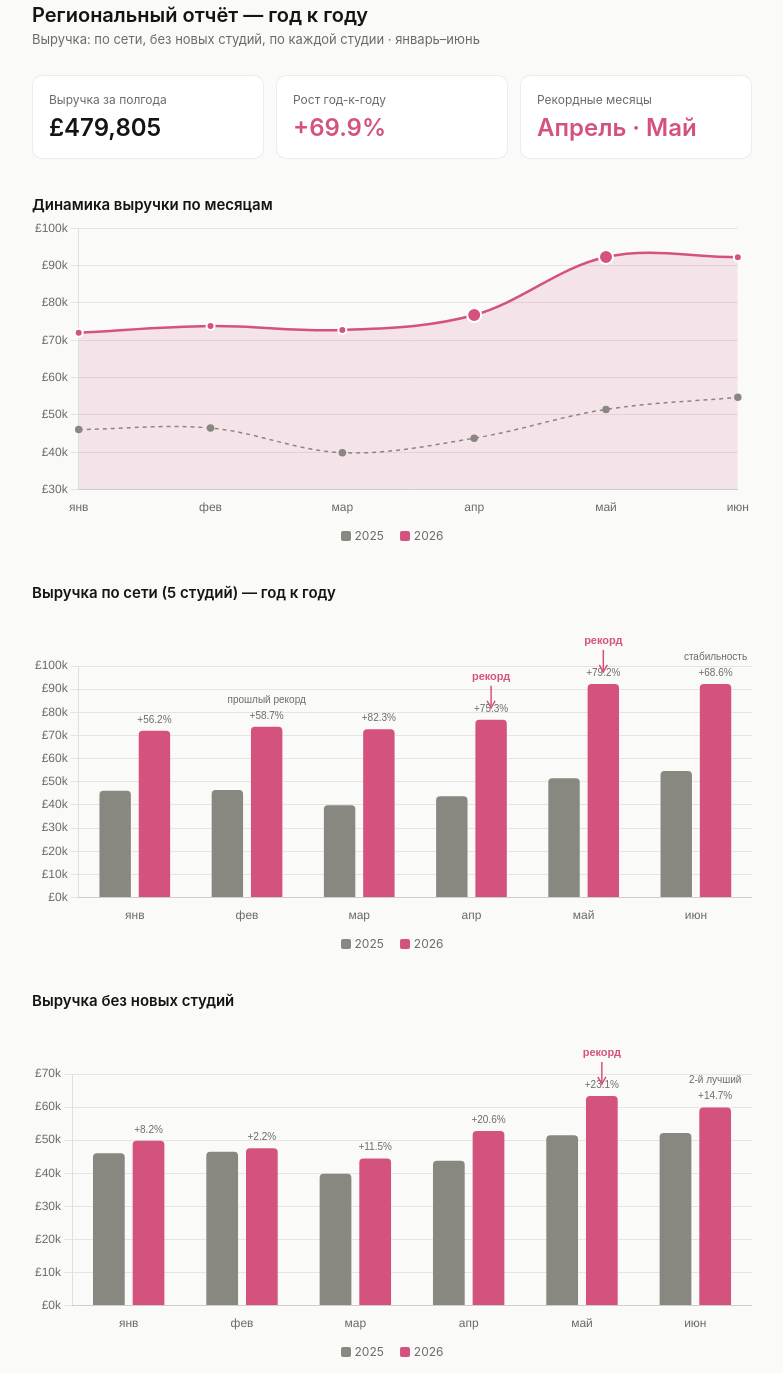
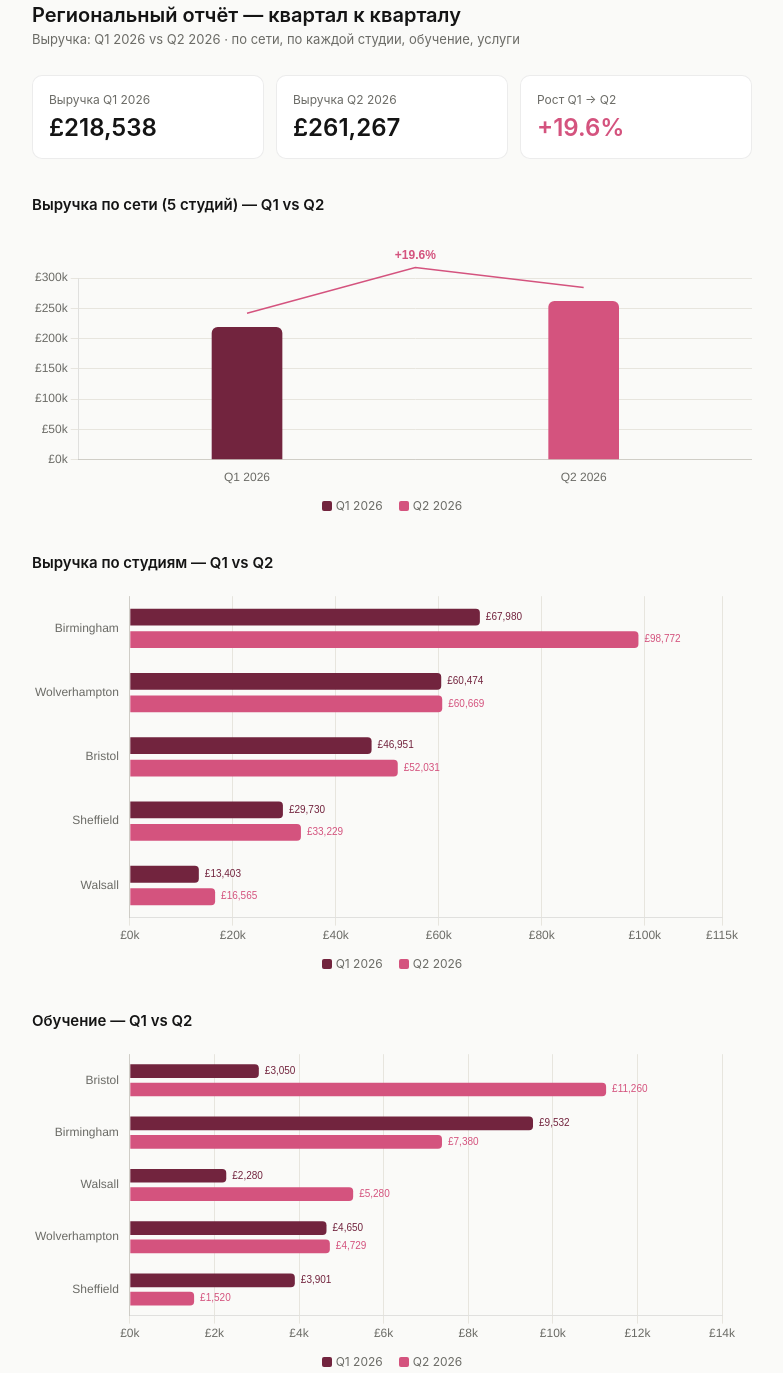
Before and after one commit to miroshnickenko/present_1_, a plain HTML site: page index.html in a window 1280 px wide. Shown: the part 29-1402 px from the top of the page, without its empty margins (248-1031 px from the left). Drawn offline with nearby package versions, Linux system fonts and the light colour scheme.

Commit message:
Update index.html

```diff
--- a/index.html
+++ b/index.html
@@ -3,17 +3,17 @@
 <head>
 <meta charset="UTF-8">
 <meta name="viewport" content="width=device-width, initial-scale=1">
-<title>Региональный отчёт — год к году</title>
+<title>Региональный отчёт — квартал к кварталу</title>
 <style>
   :root{
     --bg:#FAFAF8; --surface:#FFFFFF; --border:rgba(20,20,20,0.08);
     --ink:#141414; --ink-muted:#6B6B66; --grid:#E7E5DE;
-    --gray:#888780; --pink:#D4537E; --danger:#A32D2D; --radius:10px;
+    --wine:#72243E; --pink:#D4537E; --danger:#A32D2D; --radius:10px;
   }
   @media (prefers-color-scheme: dark){
     :root{ --bg:#161514; --surface:#1E1D1B; --border:rgba(255,255,255,0.10);
       --ink:#F2F1EC; --ink-muted:#A7A59C; --grid:#33322E;
-      --gray:#B4B2A9; --pink:#ED93B1; --danger:#F09595; }
+      --wine:#F09595; --pink:#ED93B1; --danger:#F09595; }
   }
   *{box-sizing:border-box;}
   body{margin:0; background:var(--bg); color:var(--ink);
@@ -33,8 +33,7 @@
   section:nth-of-type(1){animation-delay:.3s;} section:nth-of-type(2){animation-delay:.4s;}
   section:nth-of-type(3){animation-delay:.5s;} section:nth-of-type(4){animation-delay:.6s;}
   section:nth-of-type(5){animation-delay:.7s;}
-  h2{font-size:15px; font-weight:600; margin:0 0 4px;}
-  .subtitle{font-size:12px; color:var(--ink-muted); margin:0 0 14px;}
+  h2{font-size:15px; font-weight:600; margin:0 0 14px;}
   .chart-box{position:relative; width:100%;}
   .legend{display:flex; gap:16px; margin-top:10px; font-size:12px; color:var(--ink-muted); justify-content:center;}
   .legend span{display:flex; align-items:center; gap:4px;}
@@ -43,10 +42,8 @@
   th{text-align:left; font-weight:600; color:var(--ink-muted); font-size:12px; padding:8px 6px; border-bottom:0.5px solid var(--border);}
   td{padding:8px 6px; border-bottom:0.5px solid var(--border);}
   td.num{text-align:right; font-variant-numeric:tabular-nums;}
-  tr.negative td.num.growth{color:var(--danger); font-weight:600;}
   tr.best td.num.growth{color:var(--pink); font-weight:600;}
-  tr.new td.num.growth{color:var(--ink-muted); font-style:italic;}
-  footer{font-size:12px; color:var(--ink-muted); border-top:0.5px solid var(--border); padding-top:14px;}
+  tr.flat td.num.growth{color:var(--ink-muted); font-weight:600;}
   @keyframes fadeUp{from{opacity:0; transform:translateY(8px);} to{opacity:1; transform:translateY(0);}}
 </style>
 </head>
@@ -54,81 +51,80 @@
 <div class="wrap">
 
   <header>
-    <h1>Региональный отчёт — год к году</h1>
-    <p>Выручка: по сети, без новых студий, по каждой студии · январь–июнь</p>
+    <h1>Региональный отчёт — квартал к кварталу</h1>
+    <p>Выручка: Q1 2026 vs Q2 2026 · по сети, по каждой студии, обучение, услуги</p>
   </header>
 
   <div class="kpi-row">
     <div class="kpi">
-      <div class="label">Выручка за полгода</div>
-      <div class="value">£479,805</div>
+      <div class="label">Выручка Q1 2026</div>
+      <div class="value">£218,538</div>
     </div>
     <div class="kpi">
-      <div class="label">Рост год-к-году</div>
-      <div class="value accent">+69.9%</div>
+      <div class="label">Выручка Q2 2026</div>
+      <div class="value">£261,267</div>
     </div>
     <div class="kpi">
-      <div class="label">Рекордные месяцы</div>
-      <div class="value accent">Апрель · Май</div>
+      <div class="label">Рост Q1 → Q2</div>
+      <div class="value accent">+19.6%</div>
     </div>
   </div>
 
-  <section id="chart-dynamics">
-    <h2>Динамика выручки по месяцам</h2>
-    <div class="chart-box" style="height:300px;">
-      <canvas id="dynChart" role="img" aria-label="Линейный график динамики выручки по сети по месяцам за 2025 и 2026 год, с выделением рекордных апреля и мая"></canvas>
+  <section id="chart-network">
+    <h2>Выручка по сети (5 студий) — Q1 vs Q2</h2>
+    <div class="chart-box" style="height:260px;">
+      <canvas id="qNetChart" role="img" aria-label="Сравнение суммарной выручки по сети за квартал 1 и квартал 2 2026 года, рост 19.6 процента"></canvas>
     </div>
     <div class="legend">
-      <span><span class="swatch" style="background:var(--gray)"></span>2025</span>
-      <span><span class="swatch" style="background:var(--pink)"></span>2026</span>
-    </div>
-  </section>
-
-  <section id="chart-network">
-    <h2>Выручка по сети (5 студий) — год к году</h2>
-    <div class="chart-box" style="height:320px;">
-      <canvas id="revChart" role="img" aria-label="Выручка по сети по месяцам 2025 и 2026 года"></canvas>
-    </div>
-    <div class="legend">
-      <span><span class="swatch" style="background:var(--gray)"></span>2025</span>
-      <span><span class="swatch" style="background:var(--pink)"></span>2026</span>
-    </div>
-  </section>
-
-  <section id="chart-organic">
-    <h2>Выручка без новых студий</h2>
-    <div class="chart-box" style="height:320px;">
-      <canvas id="orgChart" role="img" aria-label="Выручка без новых студий по месяцам 2025 и 2026 года"></canvas>
-    </div>
-    <div class="legend">
-      <span><span class="swatch" style="background:var(--gray)"></span>2025</span>
-      <span><span class="swatch" style="background:var(--pink)"></span>2026</span>
+      <span><span class="swatch" style="background:var(--wine)"></span>Q1 2026</span>
+      <span><span class="swatch" style="background:var(--pink)"></span>Q2 2026</span>
     </div>
   </section>
 
   <section id="chart-studios">
-    <h2>Выручка по студиям — год к году</h2>
+    <h2>Выручка по студиям — Q1 vs Q2</h2>
     <div class="chart-box" style="height:360px;">
-      <canvas id="studioChart" role="img" aria-label="Выручка по каждой студии за первое полугодие, 2025 против 2026"></canvas>
+      <canvas id="qStudioChart" role="img" aria-label="Выручка по каждой студии, сравнение квартал 1 и квартал 2 2026 года"></canvas>
     </div>
     <div class="legend">
-      <span><span class="swatch" style="background:var(--gray)"></span>2025</span>
-      <span><span class="swatch" style="background:var(--pink)"></span>2026</span>
+      <span><span class="swatch" style="background:var(--wine)"></span>Q1 2026</span>
+      <span><span class="swatch" style="background:var(--pink)"></span>Q2 2026</span>
+    </div>
+  </section>
+
+  <section id="chart-training">
+    <h2>Обучение — Q1 vs Q2</h2>
+    <div class="chart-box" style="height:300px;">
+      <canvas id="trainingQoqChart" role="img" aria-label="Выручка от обучения по студиям, сравнение квартал 1 и квартал 2 2026 года"></canvas>
+    </div>
+    <div class="legend">
+      <span><span class="swatch" style="background:var(--wine)"></span>Q1 2026</span>
+      <span><span class="swatch" style="background:var(--pink)"></span>Q2 2026</span>
+    </div>
+  </section>
+
+  <section id="chart-services">
+    <h2>Услуги — Q1 vs Q2</h2>
+    <div class="chart-box" style="height:300px;">
+      <canvas id="servicesQoqChart" role="img" aria-label="Выручка от услуг по студиям, сравнение квартал 1 и квартал 2 2026 года"></canvas>
+    </div>
+    <div class="legend">
+      <span><span class="swatch" style="background:var(--wine)"></span>Q1 2026</span>
+      <span><span class="swatch" style="background:var(--pink)"></span>Q2 2026</span>
     </div>
   </section>
 
   <section id="growth-table">
-    <h2>Рост по студиям</h2>
+    <h2>Рост по студиям, Q1 → Q2</h2>
     <table>
-      <tr><th>Студия</th><th style="text-align:right">2025</th><th style="text-align:right">2026</th><th style="text-align:right">Рост</th></tr>
-      <tr class="best"><td>Wolverhampton</td><td class="num">£89,020</td><td class="num">£121,143</td><td class="num growth">+36.1%</td></tr>
-      <tr><td>Birmingham</td><td class="num">£146,601</td><td class="num">£166,752</td><td class="num growth">+13.7%</td></tr>
-      <tr class="new"><td>Bristol</td><td class="num">£2,510</td><td class="num">£98,983</td><td class="num growth">новая студия</td></tr>
-      <tr class="new"><td>Sheffield</td><td class="num">£0</td><td class="num">£62,959</td><td class="num growth">новая студия</td></tr>
-      <tr class="negative"><td>Walsall</td><td class="num">£44,296</td><td class="num">£29,968</td><td class="num growth">-32.3%</td></tr>
+      <tr><th>Студия</th><th style="text-align:right">Q1 2026</th><th style="text-align:right">Q2 2026</th><th style="text-align:right">Рост</th></tr>
+      <tr class="best"><td>Birmingham</td><td class="num">£67,980</td><td class="num">£98,772</td><td class="num growth">+45.3%</td></tr>
+      <tr><td>Walsall</td><td class="num">£13,403</td><td class="num">£16,565</td><td class="num growth">+23.6%</td></tr>
+      <tr><td>Sheffield</td><td class="num">£29,730</td><td class="num">£33,229</td><td class="num growth">+11.8%</td></tr>
+      <tr><td>Bristol</td><td class="num">£46,951</td><td class="num">£52,031</td><td class="num growth">+10.8%</td></tr>
+      <tr class="flat"><td>Wolverhampton</td><td class="num">£60,474</td><td class="num">£60,669</td><td class="num growth">+0.3%</td></tr>
     </table>
   </section>
-
 
 </div>
 
@@ -136,145 +132,61 @@
 <script>
 (function(){
 var isDark = matchMedia('(prefers-color-scheme: dark)').matches;
-var gray = isDark ? '#B4B2A9' : '#888780';
+var wine = isDark ? '#F09595' : '#72243E';
 var pink = isDark ? '#ED93B1' : '#D4537E';
 var grid = isDark ? '#33322E' : '#E7E5DE';
 var textColor = isDark ? '#A7A59C' : '#6B6B66';
 
-var accentRed = pink;
+function growthPlugin(label){
+  return {
+    id: 'growthAnnotation',
+    afterDatasetsDraw: function(chart){
+      var ctx = chart.ctx;
+      var meta = chart.getDatasetMeta(0);
+      var b1 = meta.data[0], b2 = meta.data[1];
+      if(!b1||!b2) return;
+      var midX = (b1.x + b2.x)/2;
+      var topY = Math.min(b1.y, b2.y) - 34;
+      ctx.save();
+      ctx.strokeStyle = pink; ctx.fillStyle = pink; ctx.lineWidth = 1.5;
+      ctx.beginPath();
+      ctx.moveTo(b1.x, b1.y-14); ctx.lineTo(midX, topY); ctx.lineTo(b2.x, b2.y-14);
+      ctx.stroke();
+      ctx.font = '600 12px sans-serif'; ctx.textAlign='center';
+      ctx.fillText(label, midX, topY-8);
+      ctx.restore();
+    }
+  };
+}
 
-// --- Dynamics chart: pretty trend line, 2025 vs 2026 ---
-var dyn2025 = [46084.31,46497.00,39886.50,43766.50,51479.50,54713.20];
-var dyn2026 = [72004.75,73804.25,72729.40,76744.40,92275.40,92247.15];
-
-new Chart(document.getElementById('dynChart'), {
-  type:'line',
-  data:{ labels:['янв','фев','мар','апр','май','июн'],
-    datasets:[
-      { label:'2025', data:dyn2025, borderColor:gray, backgroundColor:'transparent',
-        borderWidth:1.5, borderDash:[4,4], pointRadius:3, pointBackgroundColor:gray,
-        tension:0.35, fill:false },
-      { label:'2026', data:dyn2026, borderColor:accentRed, backgroundColor:accentRed+'22',
-        borderWidth:2.5, pointRadius:[4,4,4,7,7,4], pointBackgroundColor:accentRed,
-        pointBorderColor: isDark ? '#1E1D1B' : '#FFFFFF', pointBorderWidth:2,
-        tension:0.35, fill:true }
-    ]},
-  options:{ responsive:true, maintainAspectRatio:false,
-    animation:{duration:1000, easing:'easeOutQuart'},
+// --- Chart 1: Network Q1 vs Q2 ---
+new Chart(document.getElementById('qNetChart'), {
+  type: 'bar',
+  data: {
+    labels: ['Q1 2026','Q2 2026'],
+    datasets: [{ data: [218538.40,261266.95], backgroundColor:[wine,pink], borderRadius:6, barThickness:70 }]
+  },
+  options: {
+    responsive:true, maintainAspectRatio:false,
+    layout:{padding:{top:50}},
+    animation:{duration:900,easing:'easeOutQuart'},
     plugins:{legend:{display:false}},
     scales:{
-      y:{grid:{color:grid}, ticks:{color:textColor, callback:function(v){return '£'+(v/1000).toFixed(0)+'k';}}},
+      y:{grid:{color:grid}, ticks:{color:textColor, callback:function(v){return '£'+(v/1000)+'k';}}},
       x:{grid:{display:false}, ticks:{color:textColor}}
-    }}
+    }
+  },
+  plugins:[growthPlugin('+19.6%')]
 });
 
-// --- Chart 1: Network-wide YoY ---
-var net2025 = [46084.31,46497.00,39886.50,43766.50,51479.50,54713.20];
-var net2026 = [72004.75,73804.25,72729.40,76744.40,92275.40,92247.15];
-var netGrowth = net2026.map(function(v,i){ return ((v-net2025[i])/net2025[i]*100).toFixed(1); });
-
-var netPlugin = {
-  id: 'netAnnotations',
-  afterDatasetsDraw: function(chart){
-    var ctx = chart.ctx;
-    var meta = chart.getDatasetMeta(1);
-    netGrowth.forEach(function(g,i){
-      var bar = meta.data[i]; if(!bar) return;
-      ctx.save(); ctx.font='500 10px sans-serif'; ctx.fillStyle=textColor; ctx.textAlign='center';
-      ctx.fillText('+'+g+'%', bar.x, bar.y-8); ctx.restore();
-    });
-    var febBar = meta.data[1];
-    if(febBar){ ctx.save(); ctx.font='500 10px sans-serif'; ctx.fillStyle=textColor; ctx.textAlign='center';
-      ctx.fillText('прошлый рекорд', febBar.x, febBar.y-24); ctx.restore(); }
-    [3,4].forEach(function(i){
-      var bar = meta.data[i]; if(!bar) return;
-      var x=bar.x, y=bar.y;
-      ctx.save(); ctx.strokeStyle=pink; ctx.fillStyle=pink; ctx.lineWidth=1.5;
-      ctx.beginPath(); ctx.moveTo(x,y-34); ctx.lineTo(x,y-14); ctx.stroke();
-      ctx.beginPath(); ctx.moveTo(x-4,y-19); ctx.lineTo(x,y-12); ctx.lineTo(x+4,y-19); ctx.stroke();
-      ctx.font='600 11px sans-serif'; ctx.textAlign='center'; ctx.fillText('рекорд', x, y-40);
-      ctx.restore();
-    });
-    var junBar = meta.data[5];
-    if(junBar){ ctx.save(); ctx.font='500 10px sans-serif'; ctx.fillStyle=textColor; ctx.textAlign='center';
-      ctx.fillText('стабильность', junBar.x, junBar.y-24); ctx.restore(); }
-  }
-};
-
-new Chart(document.getElementById('revChart'), {
-  type:'bar',
-  data:{ labels:['янв','фев','мар','апр','май','июн'],
-    datasets:[
-      {label:'2025', data:net2025, backgroundColor:gray, borderRadius:4, barPercentage:0.8, categoryPercentage:0.7},
-      {label:'2026', data:net2026, backgroundColor:pink, borderRadius:4, barPercentage:0.8, categoryPercentage:0.7}
-    ]},
-  options:{ responsive:true, maintainAspectRatio:false, layout:{padding:{top:60}},
-    animation:{duration:900, easing:'easeOutQuart'}, plugins:{legend:{display:false}},
-    scales:{
-      y:{grid:{color:grid}, ticks:{color:textColor, callback:function(v){return '£'+(v/1000).toFixed(0)+'k';}}},
-      x:{grid:{display:false}, ticks:{color:textColor}}
-    }},
-  plugins:[netPlugin]
-});
-
-// --- Chart 2: Organic-only YoY ---
-var org2025 = [46084.31,46497.00,39886.50,43766.50,51479.50,52203.20];
-var org2026 = [49857.00,47531.00,44469.00,52771.00,63353.40,59882.25];
-var orgGrowth = org2026.map(function(v,i){ return ((v-org2025[i])/org2025[i]*100).toFixed(1); });
-
-var orgPlugin = {
-  id: 'orgAnnotations',
-  afterDatasetsDraw: function(chart){
-    var ctx = chart.ctx;
-    var meta = chart.getDatasetMeta(1);
-    orgGrowth.forEach(function(g,i){
-      var bar = meta.data[i]; if(!bar) return;
-      ctx.save(); ctx.font='500 10px sans-serif'; ctx.fillStyle=textColor; ctx.textAlign='center';
-      ctx.fillText('+'+g+'%', bar.x, bar.y-8); ctx.restore();
-    });
-    var mayBar = meta.data[4];
-    if(mayBar){
-      var x=mayBar.x, y=mayBar.y;
-      ctx.save(); ctx.strokeStyle=pink; ctx.fillStyle=pink; ctx.lineWidth=1.5;
-      ctx.beginPath(); ctx.moveTo(x,y-34); ctx.lineTo(x,y-14); ctx.stroke();
-      ctx.beginPath(); ctx.moveTo(x-4,y-19); ctx.lineTo(x,y-12); ctx.lineTo(x+4,y-19); ctx.stroke();
-      ctx.font='600 11px sans-serif'; ctx.textAlign='center'; ctx.fillText('рекорд', x, y-40);
-      ctx.restore();
-    }
-    var junBar = meta.data[5];
-    if(junBar){ ctx.save(); ctx.font='500 10px sans-serif'; ctx.fillStyle=textColor; ctx.textAlign='center';
-      ctx.fillText('2-й лучший', junBar.x, junBar.y-24); ctx.restore(); }
-  }
-};
-
-new Chart(document.getElementById('orgChart'), {
-  type:'bar',
-  data:{ labels:['янв','фев','мар','апр','май','июн'],
-    datasets:[
-      {label:'2025', data:org2025, backgroundColor:gray, borderRadius:4, barPercentage:0.8, categoryPercentage:0.7},
-      {label:'2026', data:org2026, backgroundColor:pink, borderRadius:4, barPercentage:0.8, categoryPercentage:0.7}
-    ]},
-  options:{ responsive:true, maintainAspectRatio:false, layout:{padding:{top:60}},
-    animation:{duration:900, easing:'easeOutQuart'}, plugins:{legend:{display:false}},
-    scales:{
-      y:{grid:{color:grid}, ticks:{color:textColor, callback:function(v){return '£'+(v/1000).toFixed(0)+'k';}}},
-      x:{grid:{display:false}, ticks:{color:textColor}}
-    }},
-  plugins:[orgPlugin]
-});
-
-// --- Chart 3: Per-studio H1 comparison ---
-var studioLabels = ['Birmingham','Wolverhampton','Bristol','Sheffield','Walsall'];
-var studio2025 = [146600.81,89020.00,2510.00,0.00,44296.20];
-var studio2026 = [166752.40,121143.25,98982.70,62959.00,29968.00];
-
+// --- Chart 2: Per-studio Q1 vs Q2 ---
 var valuePlugin = {
   id: 'valueLabels',
   afterDatasetsDraw: function(chart){
     var ctx = chart.ctx;
     [0,1].forEach(function(dsIndex){
       var meta = chart.getDatasetMeta(dsIndex);
-      var color = dsIndex===0 ? textColor : pink;
+      var color = dsIndex===0 ? wine : pink;
       meta.data.forEach(function(bar, i){
         var val = chart.data.datasets[dsIndex].data[i];
         ctx.save(); ctx.font='500 10px sans-serif'; ctx.fillStyle=color;
@@ -286,17 +198,56 @@ var valuePlugin = {
   }
 };
 
-new Chart(document.getElementById('studioChart'), {
+new Chart(document.getElementById('qStudioChart'), {
+  type: 'bar',
+  data: {
+    labels: ['Birmingham','Wolverhampton','Bristol','Sheffield','Walsall'],
+    datasets: [
+      { label:'Q1 2026', data:[67980.00,60474.00,46951.40,29730.00,13403.00], backgroundColor:wine, borderRadius:4, barPercentage:0.75, categoryPercentage:0.7 },
+      { label:'Q2 2026', data:[98772.40,60669.25,52031.30,33229.00,16565.00], backgroundColor:pink, borderRadius:4, barPercentage:0.75, categoryPercentage:0.7 }
+    ]
+  },
+  options: {
+    indexAxis: 'y', responsive: true, maintainAspectRatio: false,
+    layout: { padding: { right: 30 } },
+    animation: { duration: 900, easing: 'easeOutQuart' },
+    plugins: { legend: { display:false } },
+    scales: {
+      x: { max: 115000, grid:{color:grid}, ticks:{color:textColor, callback:function(v){return '£'+(v/1000)+'k';}} },
+      y: { grid:{display:false}, ticks:{color:textColor} }
+    }
+  },
+  plugins: [valuePlugin]
+});
+// --- Chart 3: Training (обучение) Q1 vs Q2 ---
+new Chart(document.getElementById('trainingQoqChart'), {
   type:'bar',
-  data:{ labels:studioLabels,
+  data:{ labels:['Bristol','Birmingham','Walsall','Wolverhampton','Sheffield'],
     datasets:[
-      {label:'H1 2025', data:studio2025, backgroundColor:gray, borderRadius:4, barPercentage:0.75, categoryPercentage:0.7},
-      {label:'H1 2026', data:studio2026, backgroundColor:pink, borderRadius:4, barPercentage:0.75, categoryPercentage:0.7}
+      {label:'Q1 2026', data:[3050,9532,2280,4650,3901], backgroundColor:wine, borderRadius:4, barPercentage:0.75, categoryPercentage:0.7},
+      {label:'Q2 2026', data:[11260,7380,5280,4729,1520], backgroundColor:pink, borderRadius:4, barPercentage:0.75, categoryPercentage:0.7}
     ]},
   options:{ indexAxis:'y', responsive:true, maintainAspectRatio:false, layout:{padding:{right:30}},
     animation:{duration:900, easing:'easeOutQuart'}, plugins:{legend:{display:false}},
     scales:{
-      x:{max:210000, grid:{color:grid}, ticks:{color:textColor, callback:function(v){return '£'+(v/1000)+'k';}}},
+      x:{max:14000, grid:{color:grid}, ticks:{color:textColor, callback:function(v){return '£'+(v/1000)+'k';}}},
+      y:{grid:{display:false}, ticks:{color:textColor}}
+    }},
+  plugins:[valuePlugin]
+});
+
+// --- Chart 4: Services (услуги) Q1 vs Q2 ---
+new Chart(document.getElementById('servicesQoqChart'), {
+  type:'bar',
+  data:{ labels:['Birmingham','Wolverhampton','Bristol','Sheffield','Walsall'],
+    datasets:[
+      {label:'Q1 2026', data:[55114,52728,41089,24539,10175], backgroundColor:wine, borderRadius:4, barPercentage:0.75, categoryPercentage:0.7},
+      {label:'Q2 2026', data:[82335,52121,36645,28333,9999], backgroundColor:pink, borderRadius:4, barPercentage:0.75, categoryPercentage:0.7}
+    ]},
+  options:{ indexAxis:'y', responsive:true, maintainAspectRatio:false, layout:{padding:{right:30}},
+    animation:{duration:900, easing:'easeOutQuart'}, plugins:{legend:{display:false}},
+    scales:{
+      x:{max:95000, grid:{color:grid}, ticks:{color:textColor, callback:function(v){return '£'+(v/1000)+'k';}}},
       y:{grid:{display:false}, ticks:{color:textColor}}
     }},
   plugins:[valuePlugin]
```
